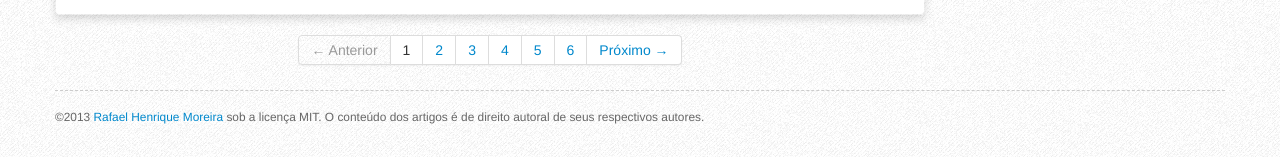
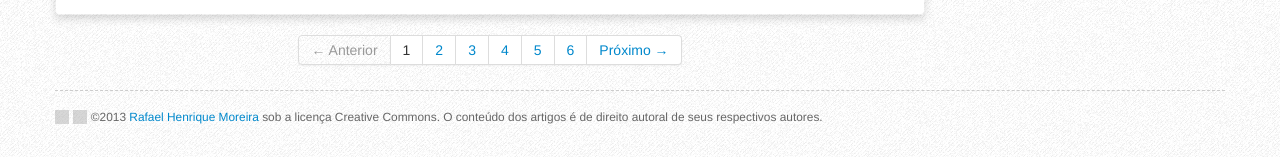
Before and after one commit to nodebr/NodeBR.com, a Jekyll site: the page built from index.html, in a window 1280 px wide and 1400 px high, scrolled down 2649 px. Shown: the part 1243-1400 px from the top of the window. Built offline with Jekyll 4.4.1, drawn with Linux system fonts in a browser that asks for light colours; the list of posts is cut into pages by our own code.

Commit message:
Trocando para a licenca Creative Commons

```diff
--- a/_includes/footer.html
+++ b/_includes/footer.html
@@ -1,3 +1,7 @@
 <footer class="container footer">
-  <p><small>©2013 <a href="{{ site.author.url }}">{{ site.author.name }}</a> sob a licença MIT.  O conteúdo dos artigos é de direito autoral de seus respectivos autores.</small></p>
+  <p>
+    <a rel="nofollow" href="http://creativecommons.org/licenses/by/3.0/br/" class="cc"><img src="{{ site.url }}/img/cc-cc.png" class="cc">
+    <img src="{{ site.url }}/img/cc-by.png" class="cc"></a>
+    <small>©2013 <a href="{{ site.author.url }}">{{ site.author.name }}</a> sob a licença Creative Commons.  O conteúdo dos artigos é de direito autoral de seus respectivos autores.</small>
+  </p>
 </footer>
--- a/css/style.css
+++ b/css/style.css
@@ -182,6 +182,21 @@ padding: 5px 20px 0px;
   color: #666;
 }
 
+.footer img.cc {
+  display: inline-block;
+  vertical-align: -0.2em;
+  border: none;
+  width:1em;
+  height:1em;
+  opacity:0.4;
+}
+.footer a.cc:hover {
+  text-decoration: none;
+}
+.footer a.cc:hover img.cc {
+  opacity:1;
+}
+
 /* ---------------- tag_box  ----------------- */
 
 .tag_box {
```
Also changed, not shown: README.md.
